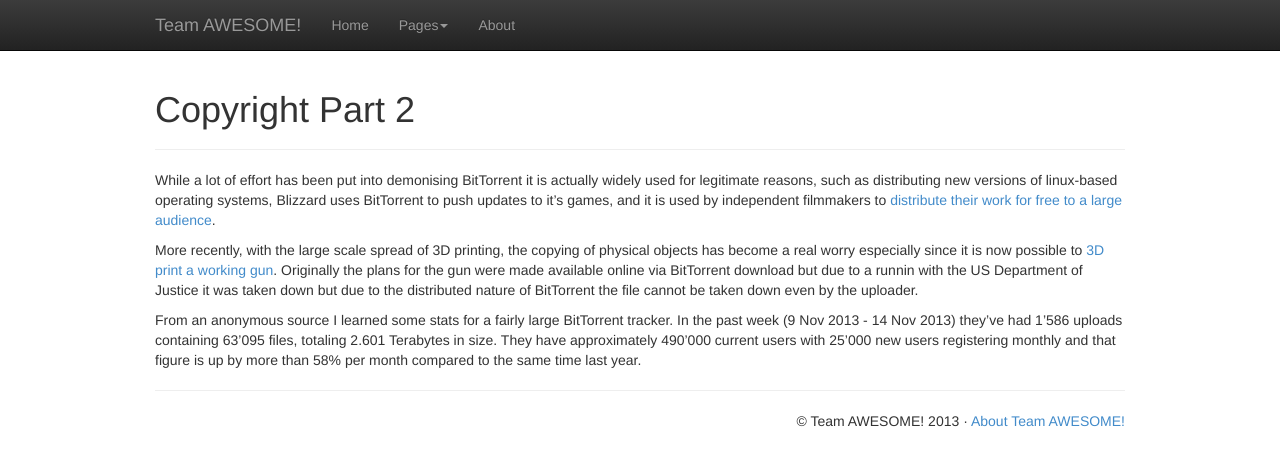
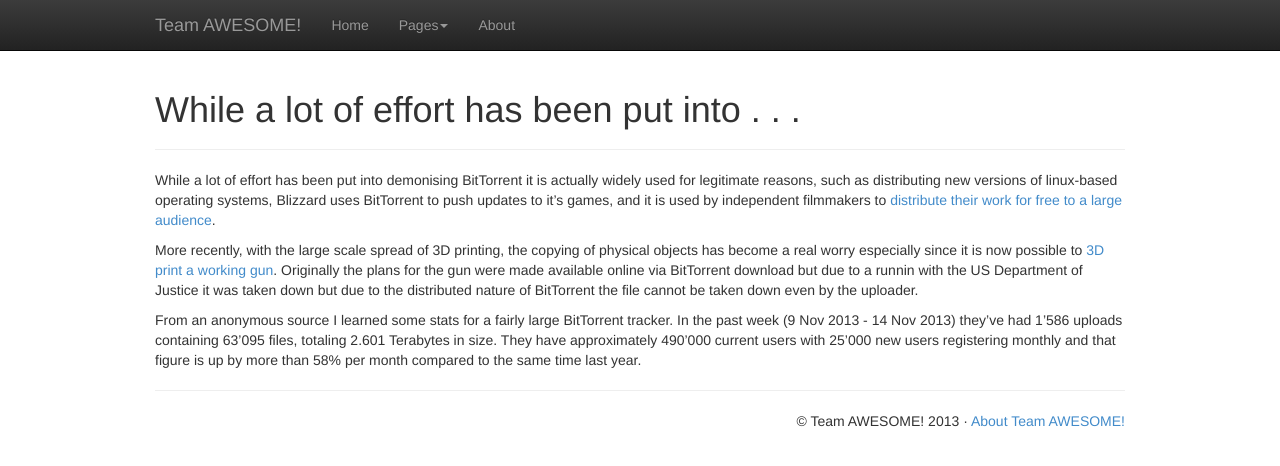
Before and after one commit to adamus1red/tripping-octo-adventure, a Jekyll site: the page built from _posts/2013-11-12-copyright-2.md, in a window 1280 px wide. Shown: the top 466 px of the page. Built offline with Jekyll 4.4.1, drawn with Linux system fonts in a browser that asks for light colours; Markdown is read by kramdown in place of the engine named in the settings.

Commit message:
Update 2013-11-12-copyright-2.md

```diff
--- a/_posts/2013-11-12-copyright-2.md
+++ b/_posts/2013-11-12-copyright-2.md
@@ -1,7 +1,8 @@
 ---
 layout: page
-title: Copyright Part 2
-excerpt: While a lot of effort has been put into . . .
+title: While a lot of effort has been put into . . .
+excerpt: Copyright
+author: Adam McGhie
 ---
 
 While a lot of effort has been put into demonising BitTorrent it is actually widely used for legitimate reasons, such as distributing new versions of linux-based operating systems, Blizzard uses BitTorrent to push updates to it's games, and it is used by independent filmmakers to [distribute their work for free to a large audience](http://vodo.net).
```
